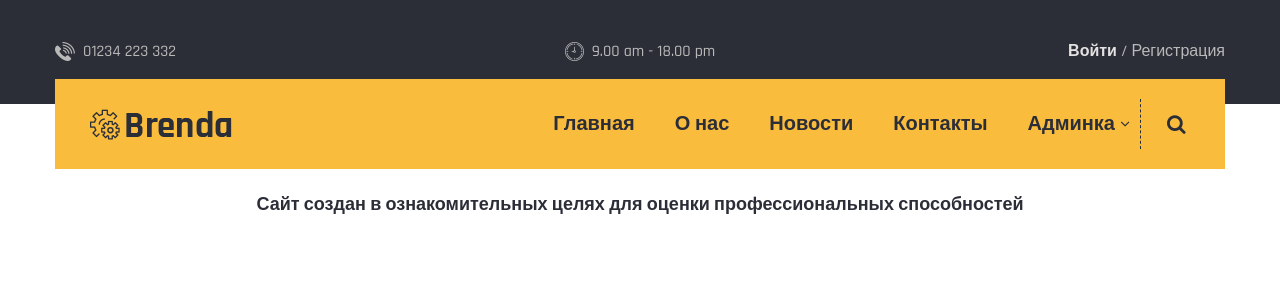
After one commit to aattrr/News, a Django app: page /about/ in a window 1280 px wide. The commit adds this page. Shown: the top 303 px of the page. Run offline with Django 3.2, Linux system fonts and the light colour scheme; some libraries are stand-ins or nearby versions.

Commit message:
Добавлены страницы Контакты О нас,исправлена ошибка показа персональных данных

```diff
--- /dev/null
+++ b/djfiles/templates/djfiles/about.html
@@ -0,0 +1,8 @@
+{% extends 'djfiles/index.html' %}
+{% load static %}
+{% block content %}
+<br><br><br>
+<body>
+    <h6 align="center">{{ about_text }}</h6>
+</body>
+{% endblock content %}
--- a/djfiles/templates/djfiles/index.html
+++ b/djfiles/templates/djfiles/index.html
@@ -92,10 +92,10 @@
                                             <nav class="main-nav-menu">
                                                 <ul class="d-flex justify-content-end">
                                                     <li><a href="/">Главная</a></li>
-                                                    <li><a href="about">О нас</a></li>
+                                                    <li><a href="{% url 'about' %}">О нас</a></li>
                                                     <li><a href="{% url 'news_list' %}">Новости</a></li>
-													<li><a href="contact">Контакты</a></li>
-                                                    <li class="has-sub-menu"><a href="admin">Админка</a>
+													<li><a href="{% url 'contact' %}">Контакты</a></li>
+                                                    <li class="has-sub-menu"><a href="{% url 'admin:index' %}">Админка</a>
                                                         <ul class="sub-menu">
                                                             <li><a href="{% url 'personal_inf' %}">Персональная информация</a></li>
                                                             <li><a href="{% url 'load_file' %}">Загрузка данных</a></li>
--- a/djfiles/templates/djfiles/personal_inf.html
+++ b/djfiles/templates/djfiles/personal_inf.html
@@ -3,6 +3,7 @@
 {% block content %}
 
 <br><br><br>
+{% if request.user.is_authenticated %}
     <h4 align="center">Персональная информация: {{ request.user.username.upper }}</h4>
     <br><br>
         <img src="{{ request.user.profile.avatar.url }}" alt=""></li><br><br>
@@ -20,6 +21,9 @@
         <p align="right">
         <a href="{% url 'edit_profile' %}"  align="right" class="default-btn" >Редактировать профиль</a>
         </p>
+{% else %}
+    <h6>Вы не авторизованны, авторизуйтесь чтобы просмотреть информацию о пользователе</h6>
+{% endif %}
     <br><br><br><br><br><br>
 
 {% endblock content %}
--- a/djfiles/urls.py
+++ b/djfiles/urls.py
@@ -15,6 +15,8 @@ urlpatterns = [
     path('logout/', UserLogoutView.as_view(), name='logout'),
     path('register/', register, name='register'),
     path('load_file/', load_file, name='load_file'),
+    path('about/', about, name='about'),
+    path('contact/', contact, name='contact'),
 ]\
               + static(settings.STATIC_URL, document_root=settings.STATIC_ROOT) \
               + static(settings.MEDIA_URL, document_root=settings.MEDIA_ROOT)
--- a/djfiles/views.py
+++ b/djfiles/views.py
@@ -62,8 +62,10 @@ class PersonalInf(TemplateView):
     def get_context_data(self, **kwargs):
         """Получаем колличество опубликованных новостей"""
         context = super(PersonalInf, self).get_context_data(**kwargs)
-        select_user = News.objects.filter(user=self.request.user)
-        context['count_news'] = select_user.count()
+        current_user = self.request.user
+        if current_user.is_authenticated:
+            select_user = News.objects.filter(user=current_user)
+            context['count_news'] = select_user.count()
         return context
 
 
@@ -98,3 +100,19 @@ def register(request):
     else:
         form = RegisterForm()
     return render(request, 'djfiles/register.html', {'form': form})
+
+
+def about(request):
+    """Страница О нас"""
+    context = {
+        'about_text': 'Сайт создан в ознакомительных целях для оценки профессиональных способностей'
+    }
+    return render(request, 'djfiles/about.html', context=context)
+
+
+def contact(request):
+    """Страница Контакты"""
+    context = {
+        'contact_text': 'Страница контактов'
+    }
+    return render(request, 'djfiles/contact.html', context=context)
```
Also changed, not shown: djfiles/templates/djfiles/contact.html (added, +8 -0 lines). Lines whose indentation alone changed are shown as unchanged.
